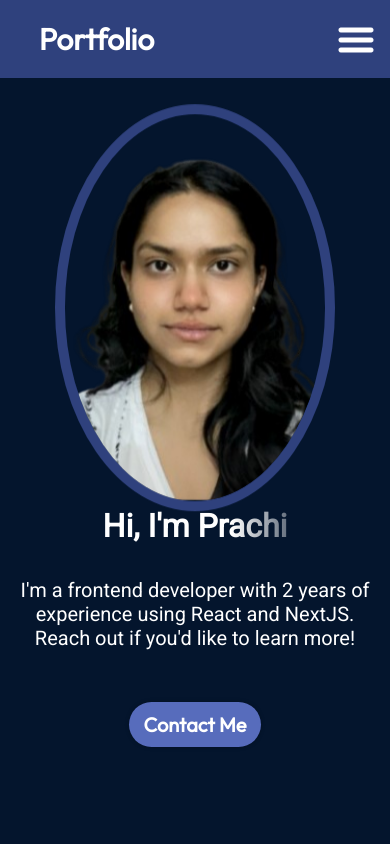
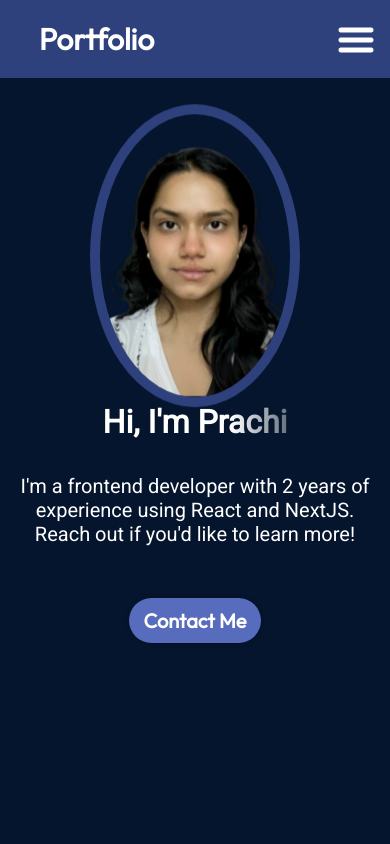
Before and after one commit to Prachi1208/portfolio, a React (Vite) app: page / in a window 390 px wide. Shown: the top 844 px of the page. Built offline with nearby package versions, Linux system fonts and the light colour scheme.

Commit message:
Update Hero.module.css

```diff
--- a/src/components/Hero/Hero.module.css
+++ b/src/components/Hero/Hero.module.css
@@ -144,7 +144,7 @@
 
 
 .heroImg {
-  min-width: 50%; /* Ensure both width and height are equal */
+  min-width: 60%; /* Ensure both width and height are equal */
   height: auto; /* Maintain aspect ratio */
   z-index: 1;
   border-radius: 50%; /* Makes the image circular */
@@ -182,7 +182,7 @@
   }
 
  .heroImg {
-  min-width: 80%; /* Ensure both width and height are equal */
+  min-width: 60%; /* Ensure both width and height are equal */
   height: auto; /* Maintain aspect ratio */
   z-index: 1;
   border-radius: 50%; /* Makes the image circular */
```
